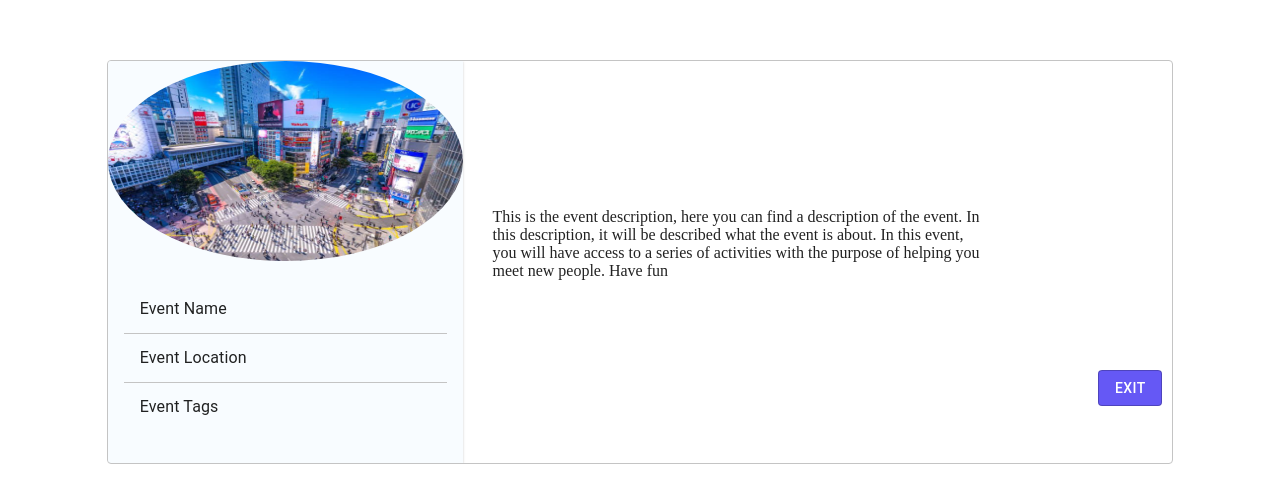
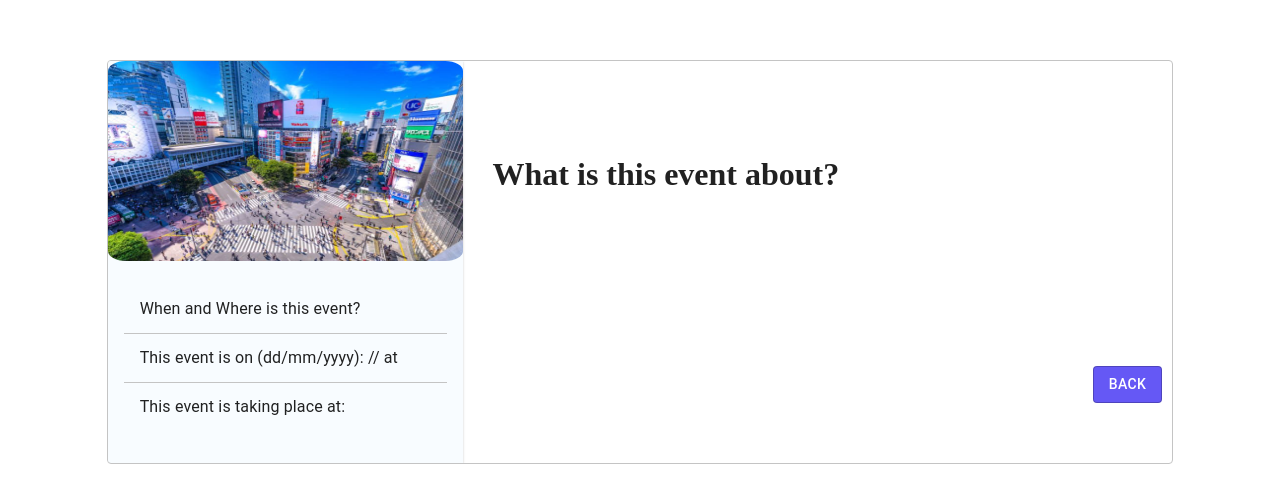
Before and after one commit to ECSE-428-Group/EventManagement, a React (Create React App) app in the folder client/: page /viewEvent/1 in a window 1280 px wide. Shown: the part 138-640 px from the top of the page. Built offline with nearby package versions, Linux system fonts and the light colour scheme; no server answers.

Commit message:
-Moved the API call, the components now return the info from the events

```diff
--- a/client/src/components/EventNameInfo.js
+++ b/client/src/components/EventNameInfo.js
@@ -10,9 +10,15 @@ import {
     CardContent,
 } from '@material-ui/core';
 
-export default function EventNameInfo() {
-    const items = ['Event Name', 'Event Location', 'Event Tags'];
+export default function EventNameInfo({eventDetails}) {
 
+    var year = eventDetails.date.slice(0,4);
+    var monthNm = eventDetails.date.slice(5,7);
+    var day = eventDetails.date.slice(8,10);
+    var time = eventDetails.date.slice(11,16);
+    var fullDate = "This event is on (dd/mm/yyyy): "+day + "/" + monthNm + "/" + year + " at " + time;
+
+    const items = ['When and Where is this event?', fullDate, "This event is taking place at: "+eventDetails.location];
     const listItems = items.map((item, idx) => {
         return (
             <ListItem
@@ -26,7 +32,7 @@ export default function EventNameInfo() {
         <Card style={{ backgroundColor: '#f8fcff', borderRadius: '0%' }}>
             <CardMedia
                 style={{
-                    borderRadius: '50%',
+                    borderRadius: '5%',
                     objectFit: 'fill',
                     height: '200px',
                     width: '200px',
--- a/client/src/components/ViewEventInfo.js
+++ b/client/src/components/ViewEventInfo.js
@@ -1,51 +1,21 @@
-import React, { useEffect, useState } from 'react';
+import React from 'react';
+import { Link} from 'react-router-dom'
 
 // MUI
-import { Button, Grid } from '@material-ui/core';
-import { getEvent } from './../API';
-import { useParams } from 'react-router-dom';
+import { Button, Grid, Typography } from '@material-ui/core';
 
-const input = {
-    title: 'Information about this event:',
-    space: '  ',
-    description:
-        'This is the event description, here you can find a description of the event. In this description, it will be described what the event is about. In this event, you will have access to a series of activities with the purpose of helping you meet new people. Have fun',
-};
+export default function ViewEventInfo({eventDetails}) {
 
-const INITIAL_EVENT_DETAIL = {
-    date: '',
-    isPrivate: false,
-    isVirtual: false,
-    location: '',
-    description: '',
-    image: '',
-    tags: [],
-    organizers: [],
-    attendees: [],
-    posts: [],
-};
-
-export default function ViewEventInfo({}) {
-    const params = useParams();
-    const getEventDetails = (eventId) => {
-        getEvent(eventId)
-            .then(({ status, data }) => {
-                if (status !== 200) {
-                    // 200 indicates successful request
-                    throw new Error('Account not created');
-                }
-                setEventDetails(data);
-                console.log(data);
-            })
-            .catch((error) => console.log(error));
-        return 0;
+    const input = {
+        title: 'What is this event about?',
+        space: '  ',
     };
 
-    useEffect(() => {
-        getEventDetails(params.id);
-    }, []);
+    //<><Typography style={styles.bold}>"I'm bold!" </Typography> </>
+    //const styles = StyleSheet.create({
+    //   bold: {fontWeight: 'bold'}
+    //})
 
-    const [eventDetails, setEventDetails] = useState(INITIAL_EVENT_DETAIL);
     return (
         <>
             <Grid
@@ -53,12 +23,13 @@ export default function ViewEventInfo({}) {
                 direction='row'
                 justify='flex-start'
                 alignItems='center'
+                fontWeight='bold'
                 style={{ margin: 30 }}
                 item
                 xs={10}
             >
-                <Grid item xs={10}>
-                    {eventDetails.description}
+                <Grid style={{padding: '5px 0px'}}>
+                    <Typography variant='h7' component='h1'gutterBottom > {input.title} </Typography>
                 </Grid>
             </Grid>
             <Grid
@@ -84,7 +55,7 @@ export default function ViewEventInfo({}) {
                 xs={10}
             >
                 <Grid item xs={10}>
-                    {input.description}
+                    <Typography variant='h6' component='h4'gutterBottom > {eventDetails.description} </Typography>
                 </Grid>
             </Grid>
             <Grid
@@ -94,10 +65,11 @@ export default function ViewEventInfo({}) {
                 alignItems='flex-end'
             >
                 <Button
+                    component={Link} to="/userHome/"
                     variant='outlined'
                     style={{ backgroundColor: '#6558f5', color: '#ffffff' }}
                 >
-                    Exit
+                    Back
                 </Button>
             </Grid>
         </>
--- a/client/src/pages/ViewEvent.js
+++ b/client/src/pages/ViewEvent.js
@@ -1,4 +1,4 @@
-import React from 'react';
+import React, { useEffect, useState } from 'react';
 
 // MUI
 import { Grid, Card } from '@material-ui/core';
@@ -6,8 +6,45 @@ import { Grid, Card } from '@material-ui/core';
 // Components
 import ViewEventInfo from '../components/ViewEventInfo';
 import EventNameInfo from '../components/EventNameInfo';
+import { getEvent } from './../API';
+import { useParams } from 'react-router-dom';
+
+const INITIAL_EVENT_DETAIL = {
+    date: '',
+    isPrivate: false,
+    isVirtual: false,
+    location: '',
+    description: '',
+    image: '',
+    tags: [],
+    organizers: [],
+    attendees: [],
+    posts: [],
+};
 
 export default function ViewEvent({}) {
+    const params = useParams();
+
+    const getEventDetails = (eventId) => {
+        getEvent(eventId)
+            .then(({ status, data }) => {
+                if (status !== 200) {
+                    // 200 indicates successful request
+                    throw new Error('No event found');
+                }
+                setEventDetails(data);
+                console.log(data);
+            })
+            .catch((error) => console.log(error));
+        return 0;
+    };
+
+    useEffect(() => {
+        getEventDetails(params.id);
+    }, []);
+
+    const [eventDetails, setEventDetails] = useState(INITIAL_EVENT_DETAIL);
+
     return (
         <Grid
             style={{ height: '100vh' }}
@@ -26,10 +63,14 @@ export default function ViewEvent({}) {
                 >
                     <Grid container direction='row' alignItems='center'>
                         <Grid item xs={4}>
-                            <EventNameInfo />
+                            <EventNameInfo
+                            eventDetails = {eventDetails}
+                            />
                         </Grid>
                         <Grid item xs={8} style={{ height: '100%' }}>
-                            <ViewEventInfo />
+                            <ViewEventInfo
+                            eventDetails = {eventDetails}
+                            />
                         </Grid>
                     </Grid>
                 </Card>
```
